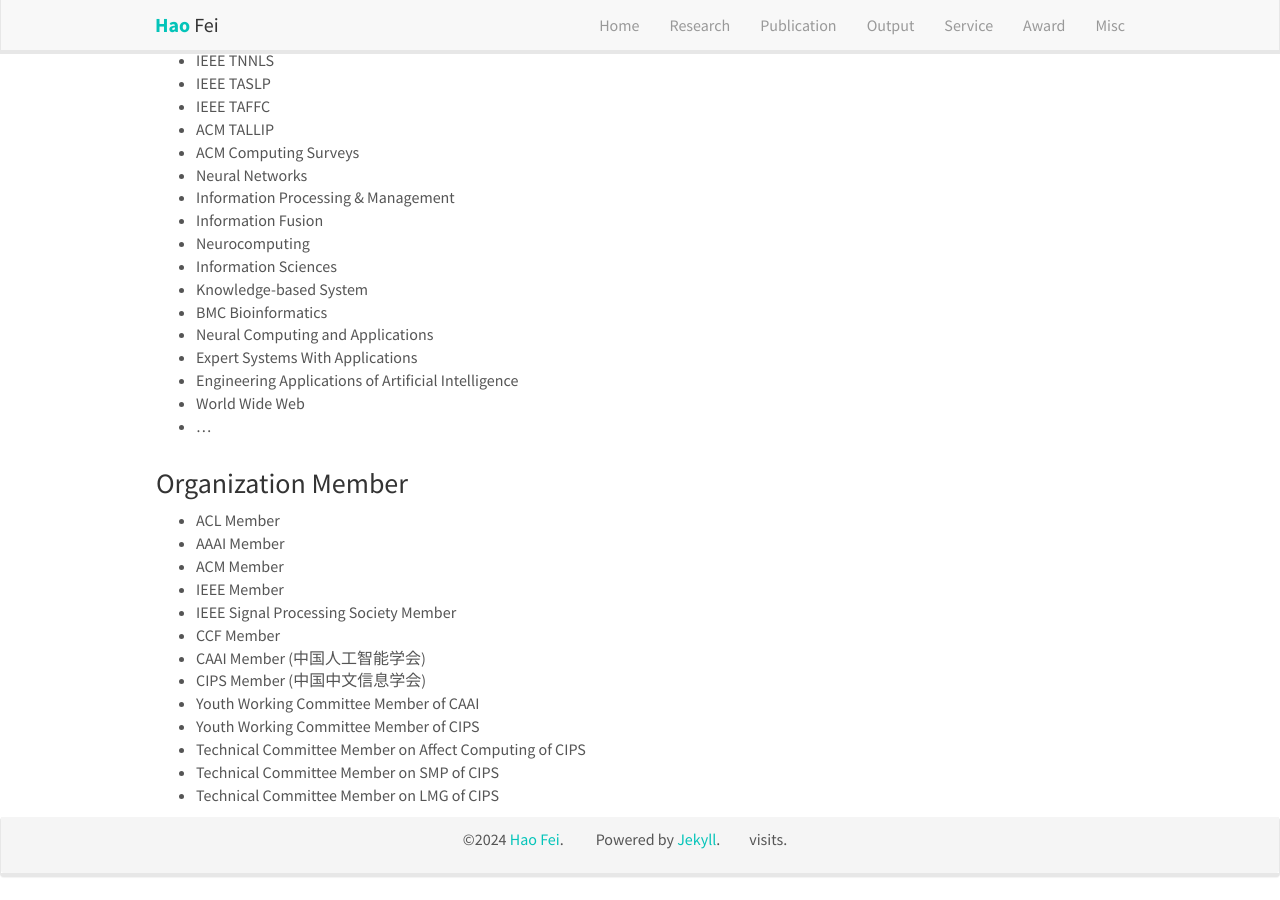
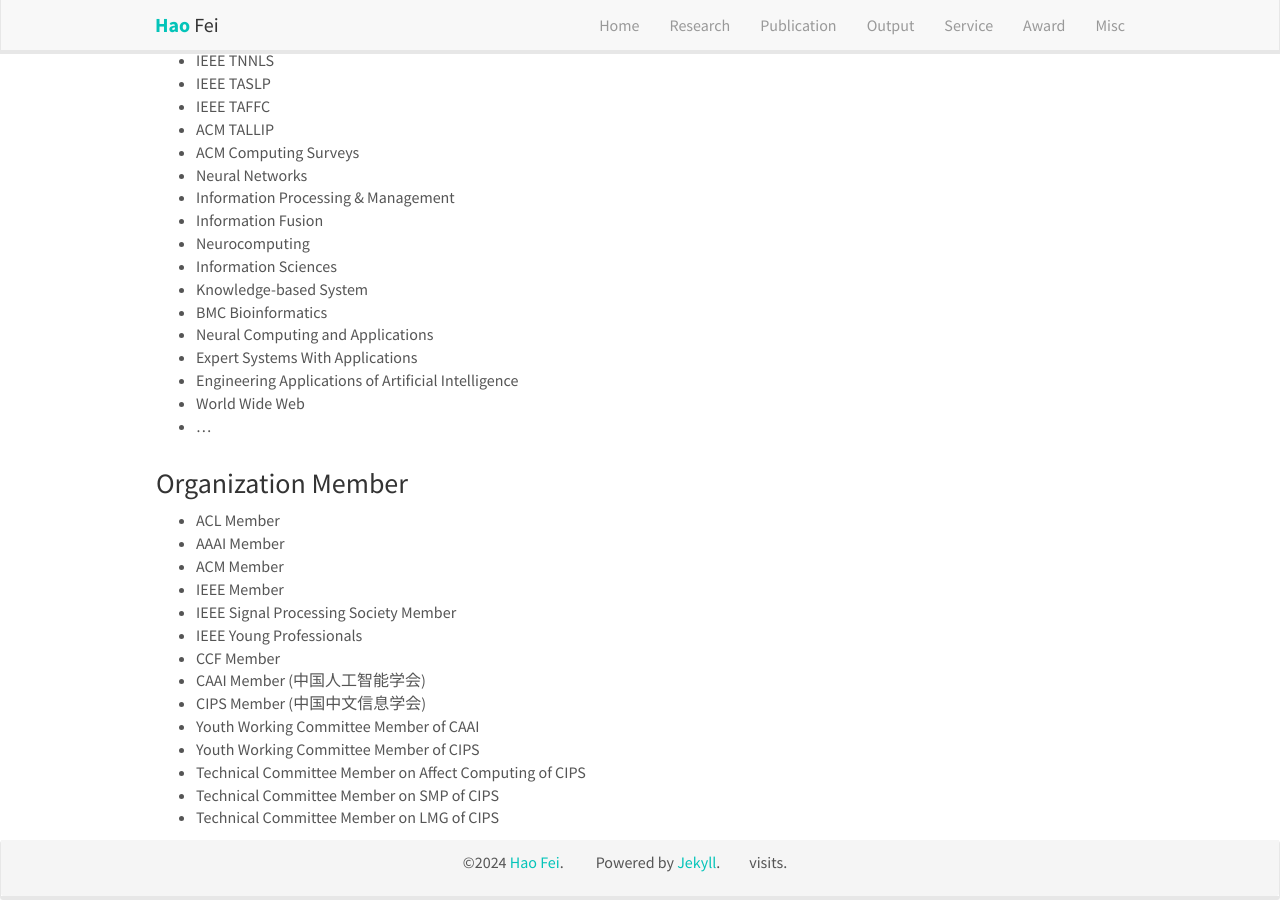
Before and after one commit to scofield7419/scofield7419.github.io, a Jekyll site: the page built from _pages/services.md, in a window 1280 px wide and 900 px high, scrolled down 1731 px. Built offline with Jekyll 4.4.1, drawn with Linux system fonts in a browser that asks for light colours; nearby versions of some CDN libraries; comment, search, counter and statistics services are not loaded; a style sheet for code colours, icons or effects is not loaded; before the commit the page ends 2608 px from its top, so only the background shows below that.

Commit message:
Update services.md

```diff
--- a/_pages/services.md
+++ b/_pages/services.md
@@ -131,6 +131,7 @@
 - ACM Member
 - IEEE Member
 - IEEE Signal Processing Society Member
+- IEEE Young Professionals
 - CCF Member
 - CAAI Member (中国人工智能学会)
 - CIPS Member (中国中文信息学会)
```
